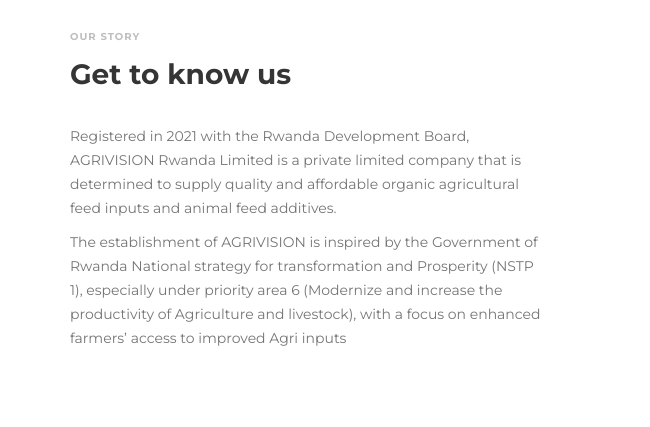
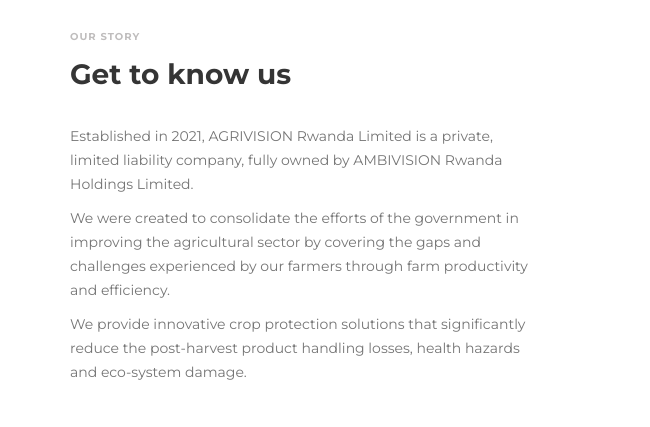
Before and after one commit to KudakwasheMavuru/agrivision, a plain HTML site: page index.html in a window 1280 px wide. Shown: the part 720-1147 px from the top of the page, 0-650 px from the left. Drawn offline with Linux system fonts and the light colour scheme; grey boxes are pictures that could not be loaded.

Commit message:
Update index.html

```diff
--- a/index.html
+++ b/index.html
@@ -137,8 +137,9 @@
                               </div>
 
                               <div class="wow fadeInUp" data-wow-delay="0.4s">
-                                   <p>Registered in 2021 with the Rwanda Development Board, AGRIVISION Rwanda Limited is a private limited company that is determined to supply quality and affordable organic agricultural feed inputs and animal feed additives.</p>
-                                   <p>The establishment of AGRIVISION is inspired by the Government of Rwanda National strategy for transformation and Prosperity (NSTP 1), especially under priority area 6 (Modernize and increase the productivity of Agriculture and livestock), with a focus on enhanced farmers’ access to improved Agri inputs</p>
+                                   <p>Established in 2021, AGRIVISION Rwanda Limited is a private, limited liability company, fully owned by AMBIVISION Rwanda Holdings Limited. </p>
+                                   <p>We were created to consolidate the efforts of the government in improving the agricultural sector by covering the gaps and challenges experienced by our farmers through farm productivity and efficiency.</p>
+				   <p>We provide innovative crop protection solutions that significantly reduce the post-harvest product handling losses, health hazards and eco-system damage.</p>
                               </div>
                          </div>
                     </div>
@@ -257,7 +258,7 @@
                            <span
                               class="txt-rotate"
                               data-period="2000"
-                              data-rotate='[ "coming soon!", "100% organic.", "safe.", "effective.", "natural." ]'></span>
+                              data-rotate='[ "coming soon!", "100% natural and organic", "safe.", "effective." ]'></span>
                          </h2>
              </div>
 
```
